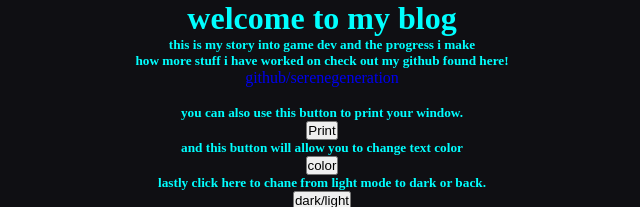
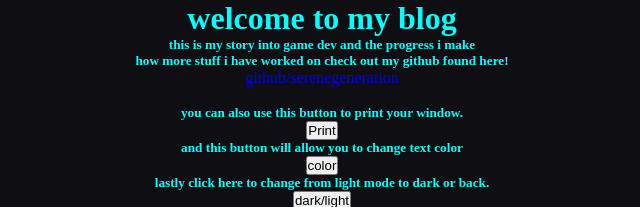
Before and after one commit to serenegeneration/blog, a plain HTML site: page blog.html in a window 1280 px wide. Shown: the top 207 px of the page, 318-958 px from the left. Drawn offline with Linux system fonts and the light colour scheme.

Commit message:
Update blog.html
typo fixed for dark mode blog button

```diff
--- a/blog.html
+++ b/blog.html
@@ -21,7 +21,7 @@
 <h5>and this button will allow you to change text color</h5>
 <button onclick="changeColor()">color</button>
 
-<h5>lastly click here to chane from light mode to dark or back.</h5>
+<h5>lastly click here to change from light mode to dark or back.</h5>
 <button onclick="changebackground()">dark/light</button>
 <!-- Post Creator Section -->
 <div class="post-creator">
```
